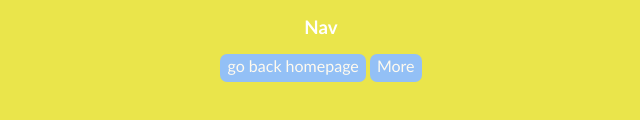
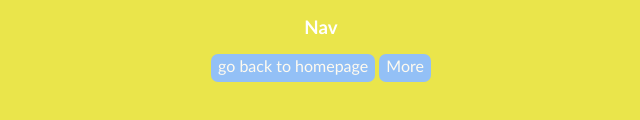
Before and after one commit to Huberkeep/Huberkeep.github.io, a plain HTML site: page 404.html in a window 1280 px wide. Shown: the part 246-366 px from the top of the page, 319-959 px from the left. Drawn offline with Linux system fonts and the light colour scheme.

Commit message:
Update link text on 404 page for clarity

```diff
--- a/404.html
+++ b/404.html
@@ -41,7 +41,7 @@
     <h3>What can I do?</h3>
     <span>Please check content of search is correct and try again.</span>
     <h3>Nav</h3>
-    <a href="./index.html" class="choice-item">go back homepage</a>
+    <a href="./index.html" class="choice-item">go back to homepage</a>
     <a href="#more" class="choice-item" id="morebutton">More</a>
     <dialog id="morewindow">
       <button id="morewindowclosebutton">×</button>
```
